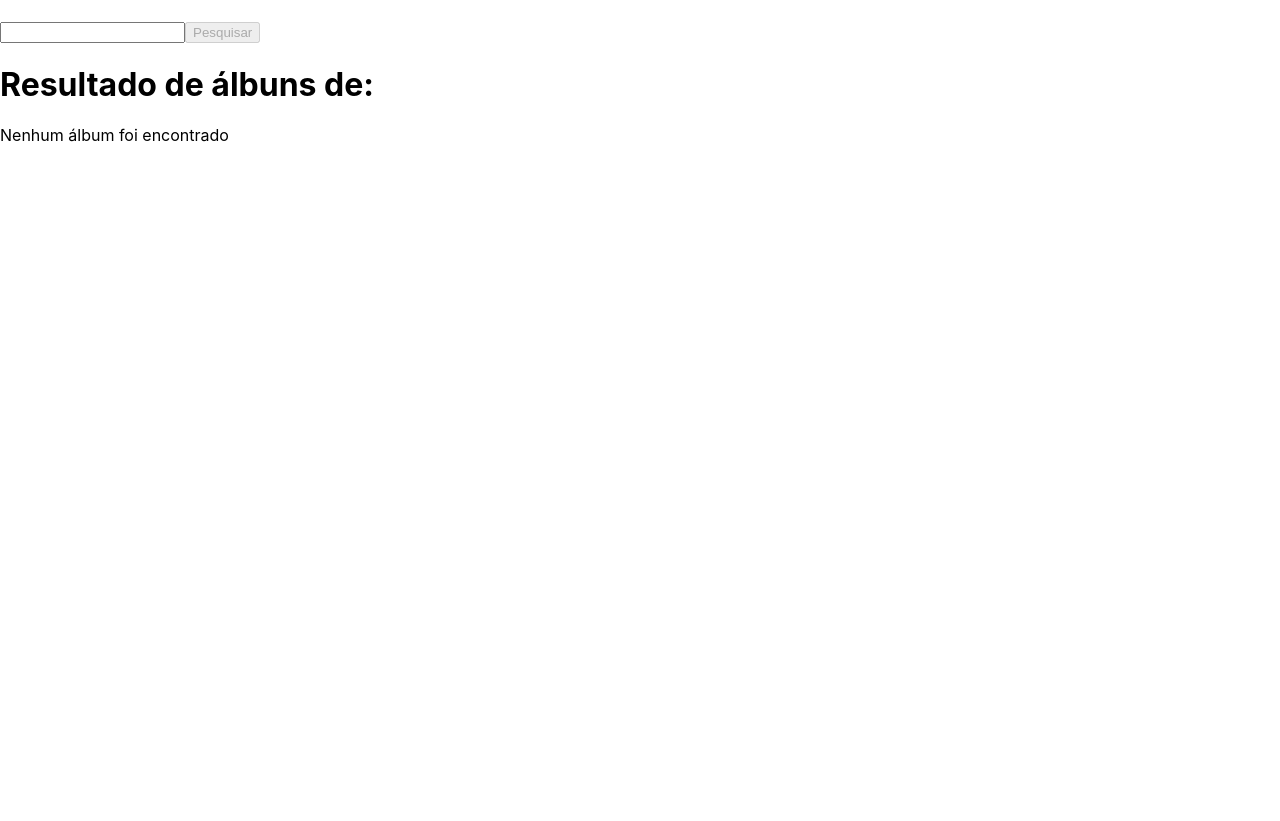
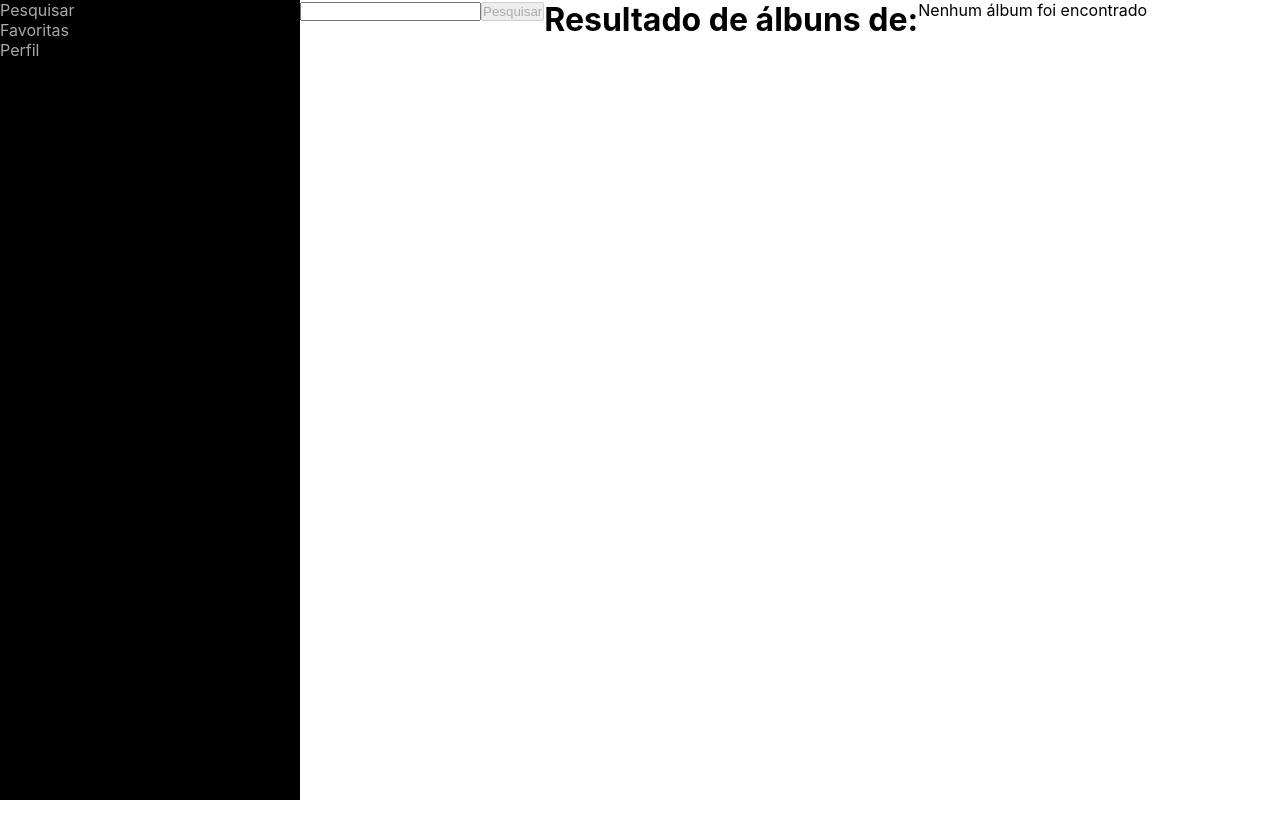
Before and after one commit to edsonlima2506/music-app-trybetunes, a React (Create React App) app: page /search in a window 1280 px wide. After the commit the page ends 800 px from the top, so only its background shows below. Built offline with nearby package versions, Linux system fonts and the light colour scheme.

Commit message:
Altera Header para Aside

```diff
--- a/src/components/Header.jsx
+++ b/src/components/Header.jsx
@@ -1,6 +1,7 @@
 import React from 'react';
 import { Link } from 'react-router-dom';
 import { getUser } from '../services/userAPI';
+import '../styles/Header.css';
 
 class Header extends React.Component {
   constructor() {
@@ -35,13 +36,15 @@ class Header extends React.Component {
   render() {
     const { loading, loadComplete, nome } = this.state;
     return (
-      <header data-testid="header-component">
+      <aside data-testid="header-component" className="menu-lateral">
         { loading === true && <h1>Carregando...</h1> }
         { loadComplete === true && <h1 data-testid="header-user-name">{ nome }</h1> }
-        <Link to="/search" data-testid="link-to-search" />
-        <Link to="/favorites" data-testid="link-to-favorites" />
-        <Link to="/profile" data-testid="link-to-profile" />
-      </header>
+        <nav>
+          <Link to="/search" data-testid="link-to-search" className="link-nav">Pesquisar</Link>
+          <Link to="/favorites" data-testid="link-to-favorites" className="link-nav">Favoritas</Link>
+          <Link to="/profile" data-testid="link-to-profile" className="link-nav">Perfil</Link>
+        </nav>
+      </aside>
     );
   }
 }
--- a/src/pages/Login.jsx
+++ b/src/pages/Login.jsx
@@ -48,6 +48,7 @@ class Login extends React.Component {
             onChange={ this.isDisabled }
             placeholder="Insira seu nome"
           />
+          <div className="center">
         <button
           className="login-button"
           data-testid="login-submit-button"
@@ -57,6 +58,8 @@ class Login extends React.Component {
         >
           Entrar
         </button>
+        <p className="text">Mais que um player, uma experiência</p>
+          </div>
         { loading === true && <p className="loading">Carregando...</p> }
         </section>
       </div>
--- a/src/pages/Search.jsx
+++ b/src/pages/Search.jsx
@@ -1,8 +1,8 @@
 import React from 'react';
 import { Link } from 'react-router-dom';
-// import PropTypes from 'prop-types';
 import Header from '../components/Header';
 import searchAlbumsAPI from '../services/searchAlbumsAPI';
+import '../styles/Search.css';
 
 class Search extends React.Component {
   constructor() {
@@ -50,7 +50,7 @@ class Search extends React.Component {
     const { buttonDisable, resultadoDaBuscaTexto, albumAtual } = this.state;
     const result = `Resultado de álbuns de: ${resultadoDaBuscaTexto}`;
     return (
-      <div data-testid="page-search">
+      <div data-testid="page-search" className="search">
         <Header />
         <form>
           <input
--- /dev/null
+++ b/src/styles/Header.css
@@ -0,0 +1,16 @@
+.menu-lateral {
+    height: 100vh;
+    width: 300px;
+    background-color: black;
+    color: #fff;
+}
+
+.menu-lateral nav {
+    display: flex;
+    flex-direction: column;
+}
+
+.link-nav {
+    text-decoration: none;
+    color: darkgrey;
+}
--- a/src/styles/Login.css
+++ b/src/styles/Login.css
@@ -1,5 +1,10 @@
+* {
+  margin: 0;
+  padding: 0;
+}
+
 .login {
-    background-color: #020202;
+    background-color: #1E1E1E;
     display: flex;
     flex-direction: column;
     justify-content: center;
@@ -124,3 +129,9 @@ html, body {
   .loading {
     color: #fff;
   }
+
+  .text {
+    margin-top: 25px;
+    font-family: 'Roboto', sans-serif;
+    color: #fff;
+  }
--- /dev/null
+++ b/src/styles/Search.css
@@ -0,0 +1,3 @@
+.search {
+    display: flex;
+}
```
